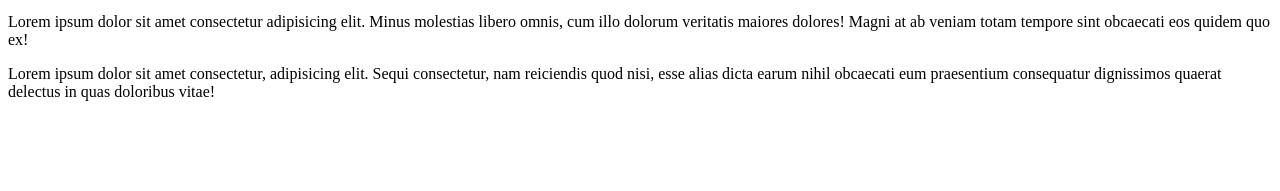
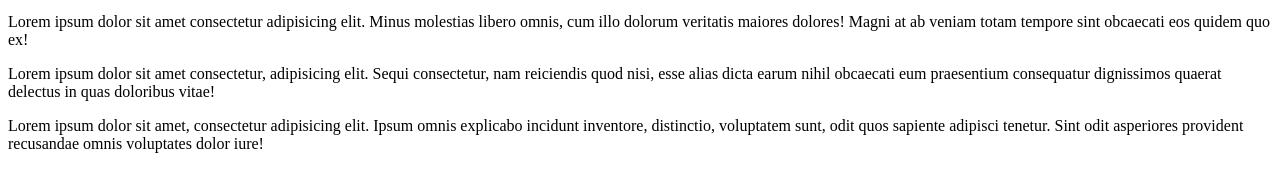
Before and after one commit to MateoAlejandroRodriguez19/Unorapido, a plain HTML site: page index.html in a window 1280 px wide. Shown: the part 119-310 px from the top of the page. Drawn offline with Linux system fonts and the light colour scheme.

Commit message:
ejemplode commitdesde vsc

```diff
--- a/index.html
+++ b/index.html
@@ -11,5 +11,6 @@
     <p>Lorem ipsum dolor sit amet consectetur adipisicing elit. Esse repellat rerum velit, eveniet facilis repudiandae expedita, impedit quas totam maiores cupiditate iusto quaerat. Suscipit deleniti hic explicabo beatae ipsam ex?</p>
     <p>Lorem ipsum dolor sit amet consectetur adipisicing elit. Minus molestias libero omnis, cum illo dolorum veritatis maiores dolores! Magni at ab veniam totam tempore sint obcaecati eos quidem quo ex!</p>
     <p>Lorem ipsum dolor sit amet consectetur, adipisicing elit. Sequi consectetur, nam reiciendis quod nisi, esse alias dicta earum nihil obcaecati eum praesentium consequatur dignissimos quaerat delectus in quas doloribus vitae!</p>
+    <p>Lorem ipsum dolor sit amet, consectetur adipisicing elit. Ipsum omnis explicabo incidunt inventore, distinctio, voluptatem sunt, odit quos sapiente adipisci tenetur. Sint odit asperiores provident recusandae omnis voluptates dolor iure!</p>
 </body>
 </html>
```
